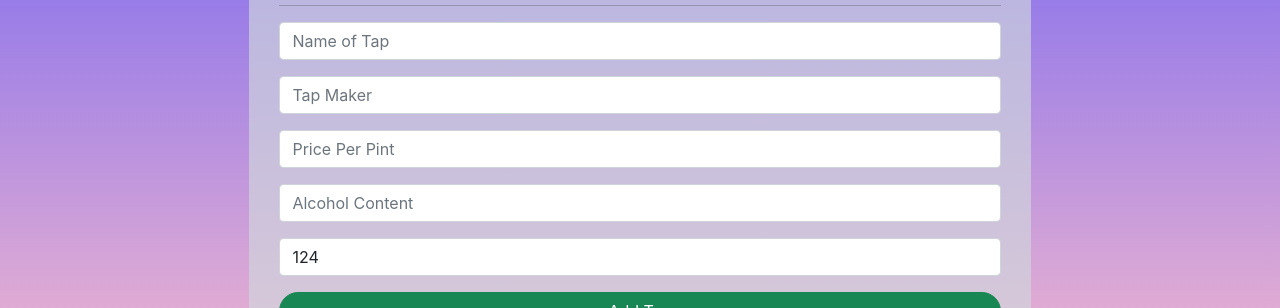
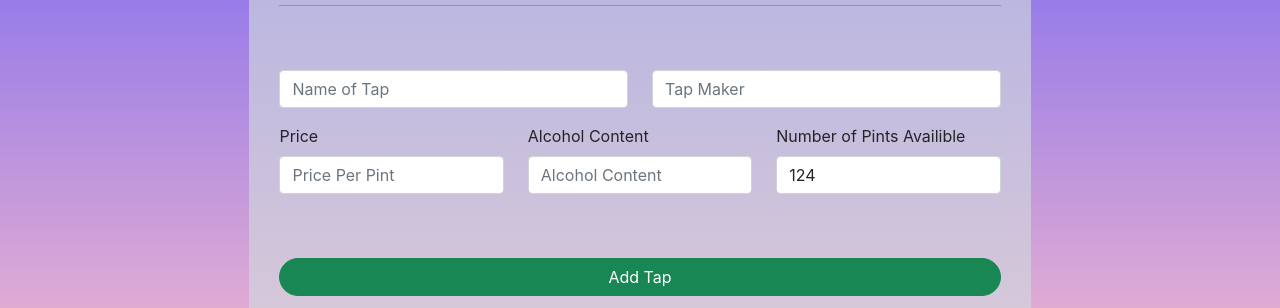
Before and after one commit to JesseDWhite/wish-you-were-beer-2, a React (Create React App) app: page / in a window 1280 px wide. Both pictures are taken after a click on the button "Add New Tap". Shown: the part 357-665 px from the top of the page. Built offline with nearby package versions, Linux system fonts and the light colour scheme.

Commit message:
:art: update to form field.

```diff
--- a/src/components/Header.js
+++ b/src/components/Header.js
@@ -3,7 +3,7 @@ import React from 'react';
 function Header() {
   return (
     <React.Fragment>
-      <img src="https://media.giphy.com/media/Y00c0w6xxtLn067SUi/giphy.gif" id="beer-image" alt="an animated image of two beer mugs clicking together" />
+      <img src="https://media.giphy.com/media/Y00c0w6xxtLn067SUi/giphy.gif" id="beer-image" alt="an animation of two beer mugs clicking together" />
       <h1>Wish You Were Beer</h1>
       <em>- Life’s Too Short to Drink Cheap Beer -</em>
       <hr />
--- a/src/components/ReusableForm.js
+++ b/src/components/ReusableForm.js
@@ -5,30 +5,43 @@ function ReusableForm(props) {
   return (
     <React.Fragment>
       <form onSubmit={props.formSubmissionHandler}>
+        <div className='row mt-5'>
+          <div className="col-6">
             <input
               type='text'
               name='name'
               placeholder='Name of Tap'
               className='form-control mb-3'
             />
+          </div>
+          <div className="col-6">
             <input
               type='text'
               name='brand'
               placeholder='Tap Maker'
               className='form-control mb-3'
             />
+          </div>
+          <div className="col-4">
+            <label for='price' className='form-label'>Price</label>
             <input
               type='number'
               name='price'
               placeholder='Price Per Pint'
               className='form-control mb-3'
             />
+          </div>
+          <div className="col-4">
+            <label for='price' className='form-label'>Alcohol Content</label>
             <input
               type='number'
               name='alcoholContent'
               placeholder='Alcohol Content'
               className='form-control mb-3'
             />
+          </div>
+          <div className="col-4 mb-5">
+            <label for='price' className='form-label'>Number of Pints Availible</label>
             <input
               type='number'
               name='pints'
@@ -36,6 +49,8 @@ function ReusableForm(props) {
               placeholder='Number of Pints Availible'
               className='form-control mb-3'
             />
+          </div>
+        </div>
         <button type="submit" className="btn btn-success btn-custom">{props.buttonText}</button>
       </form>
     </React.Fragment>
```
Lines whose indentation alone changed are shown as unchanged.
